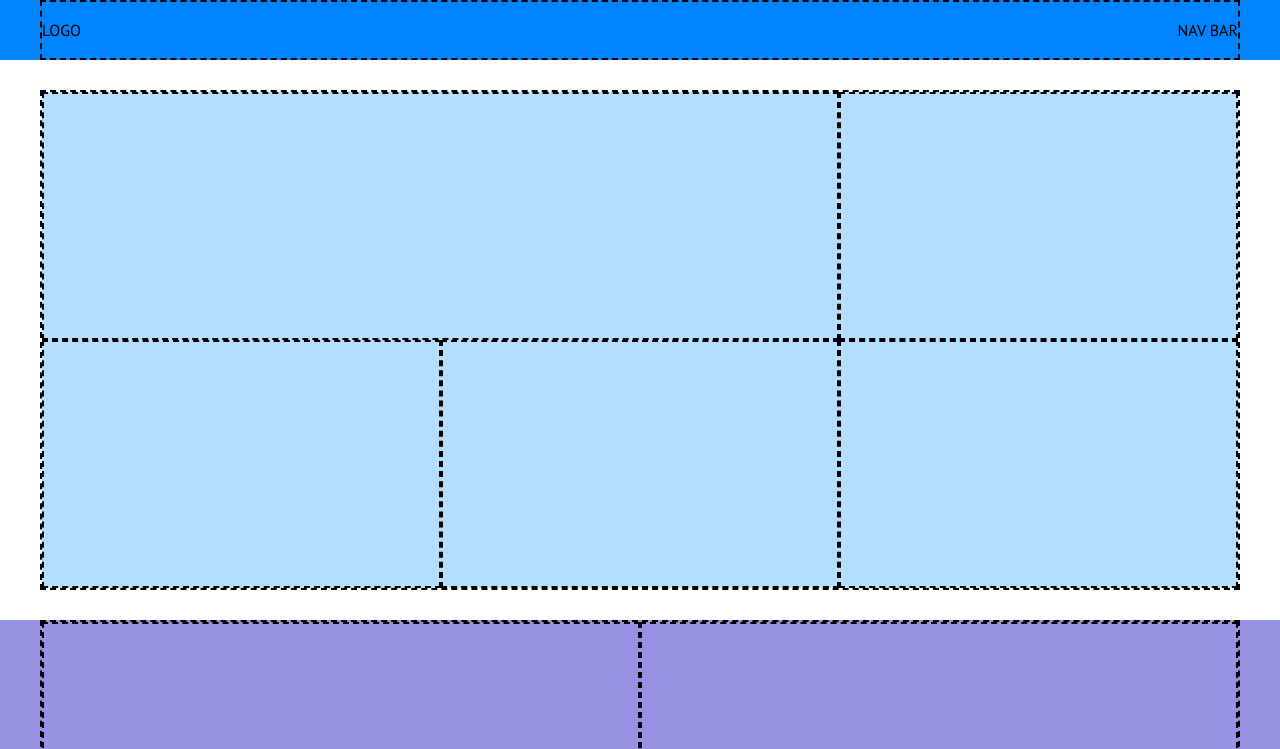
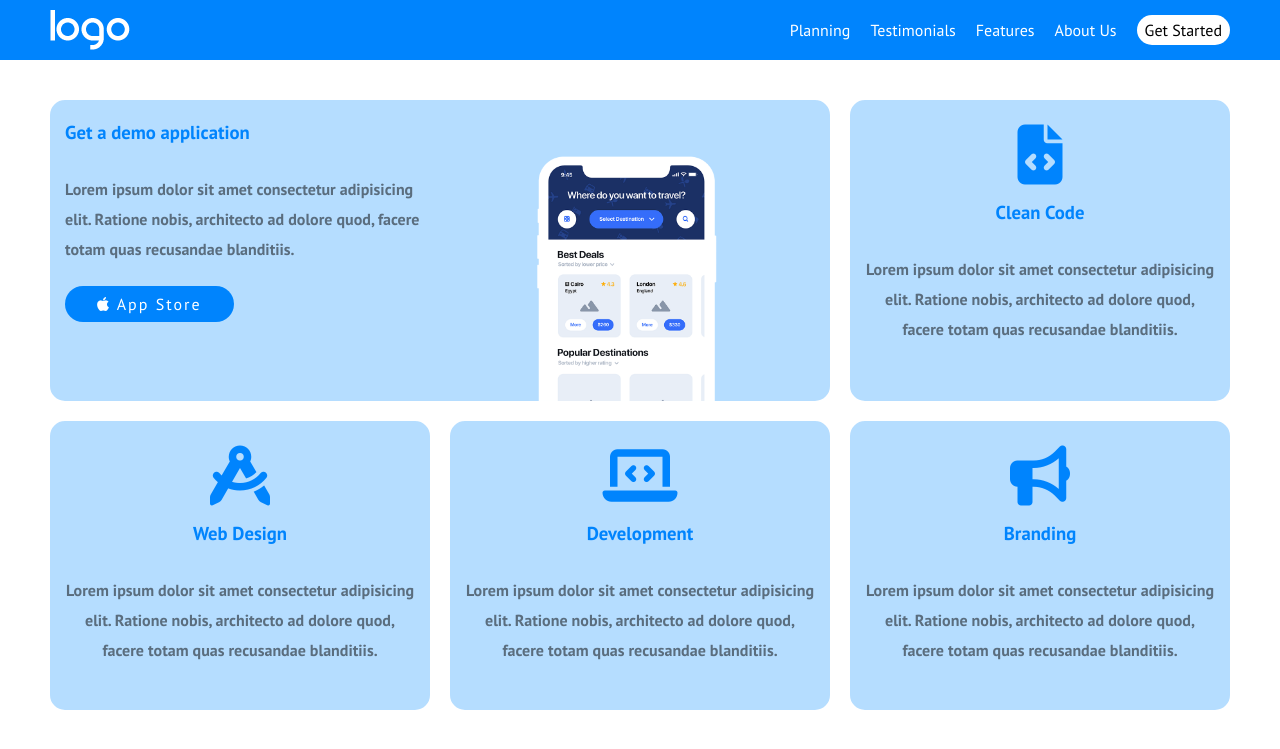
Before and after one commit to NicolaRicci100/htmlcss-responsive-layout, a plain HTML site: page index.html in a window 1280 px wide. Shown: the top 749 px of the page. Drawn offline with Linux system fonts and the light colour scheme.

Commit message:
sezione 1 di main completa

```diff
--- a/css/style.css
+++ b/css/style.css
@@ -22,6 +22,10 @@ body{
 .center{
     text-align: center;
 }
+a{
+    text-decoration: none;
+    color: white;
+}
 
 
 
@@ -40,15 +44,28 @@ header{
     position: sticky;
     top: 0;
 }
-
 header div{
     height: 100%;
     justify-content: space-between;
     align-items: center;
+    padding: 0 10px;
 }
 .menu{
     display: none;
+    color: white;
 }
+.nav-bar{
+    justify-content: space-between;
+    align-items: center;
+    gap: 20px
+}
+.nav-bar a:last-child{
+    color: black;
+    background-color: white;
+    border-radius: 25px;
+    padding: 5px 8px;
+}
+
 
 /* impostazioni di main */
 main section{
@@ -56,14 +73,53 @@ main section{
 }
 .jumbotron{                     /** sezione 1 */
     width: 100%;
+    height: auto;
+    justify-content: center;
 }
-.jumbotron div{
+.jumbotron > div{
     flex-basis:calc(100% / 3);
     background-color: rgb(181,221,255);
+    padding: 15px;
+    border-radius: 25px;
+    border: 10px solid white;
 }
-.jumbotron div:first-child{
+.jumbotron > div:first-child{
     flex-basis: calc(100% / 1.5);
 }
+.phone div{
+    flex-basis: 50%;
+    justify-content: center;
+}
+.phone div img{
+    width: 60%;
+    height: auto;
+    padding-top: 20px;
+    translate: 0 15px;
+}
+.jumbotron h3{
+    color:  rgb(0,132,253);
+    padding-top: 5px;
+}
+.jumbotron p{
+    color:  rgb(90,109,126);
+    line-height: 30px;
+    font-weight: 700;
+    margin: 30px 0;
+}
+.jumbotron a{
+    background-color: rgb(0,132,253);
+    border-radius: 25px;
+    padding: 8px 32px;
+    font-weight: 400;
+    letter-spacing: 2px;
+}
+.big-icon{
+    font-size: 60px;
+    color: rgb(0,132,253);
+    padding: 10px;
+}
+
+
 .violet{                        /** sezione 2 */
     background-color: rgb(151,146,227);
 }
@@ -120,6 +176,10 @@ main section{
     .about-us div:last-child{
         flex-basis: 40%;
     }
+    .phone div{
+        flex-basis: 100%;
+        justify-content: center;
+    }
 }
 
 /* screen 480px */
@@ -143,4 +203,8 @@ main section{
     .about-us div:last-child{
         flex-basis: 30%;
     }
+    .phone div{
+        flex-basis: 100%;
+        justify-content: center;
+    }
 }
--- a/index.html
+++ b/index.html
@@ -6,25 +6,57 @@
         <meta name="viewport" content="width=device-width, initial-scale=1.0">
         <title>Responsive-Layout</title>
         <link href="https://fonts.googleapis.com/css2?family=PT+Sans:ital,wght@0,400;0,700;1,400;1,700&display=swap" rel="stylesheet">
+        <link rel="stylesheet" href="https://cdnjs.cloudflare.com/ajax/libs/font-awesome/6.4.0/css/all.min.css" integrity="sha512-iecdLmaskl7CVkqkXNQ/ZH/XLlvWZOJyj7Yy7tcenmpD1ypASozpmT/E0iPtmFIB46ZmdtAc9eNBvH0H/ZpiBw==" crossorigin="anonymous" referrerpolicy="no-referrer" />
         <link rel="stylesheet" href="css/style.css">
     </head>
     <body>
         <header>
-            <div class="container flex debug">
-                <nav class="logo">LOGO</nav>
-                <nav class="nav-bar">NAV BAR</nav>
-                <nav class="menu">MENU</nav>
+            <div class="container flex">
+                <img src="img/logo.png" alt="logo">
+                <nav class="nav-bar flex">
+                    <a href="#">Planning</a>
+                    <a href="#">Testimonials</a>
+                    <a href="#">Features</a>
+                    <a href="#">About Us</a>
+                    <a href="#">Get Started</a>
+                </nav>
+                <nav class="menu"><i class="fa-solid fa-bars"></i></nav>
             </div>
         </header>
         <main>
             <section class="white">         <!-- sezione 1 -->
                 <div class="container">
-                    <div class="jumbotron fiat flex wrap debug">
-                        <div class="debug"></div>
-                        <div class="debug"></div>
-                        <div class="debug"></div>
-                        <div class="debug"></div>
-                        <div class="debug"></div>
+                    <div class="jumbotron fiat flex wrap">
+                        <div class="phone flex wrap">
+                            <div>
+                                <h3>Get a demo application</h3>
+                                <p>Lorem ipsum dolor sit amet consectetur adipisicing elit. Ratione nobis, architecto ad dolore quod, facere totam quas recusandae blanditiis.</p>
+                                <a href="#"><i class="fa-brands fa-apple"></i>  App Store</a>
+                            </div>
+                            <div class="flex">
+                                <img src="img/phone.png" alt="phone">
+                            </div>
+                        </div>
+                        <div class="center">
+                            <i class="big-icon fa-solid fa-file-code"></i>
+                            <h3>Clean Code</h3>
+                            <p>Lorem ipsum dolor sit amet consectetur adipisicing elit. Ratione nobis, architecto ad dolore quod, facere totam quas recusandae blanditiis.</p>
+                        </div>
+                        <div class="center">
+                            <i class="big-icon fa-solid fa-compass-drafting"></i>
+                            <h3>Web Design</h3>
+                            <p>Lorem ipsum dolor sit amet consectetur adipisicing elit. Ratione nobis, architecto ad dolore quod, facere totam quas recusandae blanditiis.</p>
+                        </div>
+                        <div class="center">
+                            <i class="big-icon fa-solid fa-laptop-code"></i>
+                            <h3>Development</h3>
+                            <p>Lorem ipsum dolor sit amet consectetur adipisicing elit. Ratione nobis, architecto ad dolore quod, facere totam quas recusandae blanditiis.</p>
+                        </div>
+                        <div class="center">
+                            <i class="big-icon fa-solid fa-bullhorn"></i>
+                            <h3>Branding</h3>
+                            <p>Lorem ipsum dolor sit amet consectetur adipisicing elit. Ratione nobis, architecto ad dolore quod, facere totam quas recusandae blanditiis.</p>
+                        </div>
                     </div>
                 </div>
             </section>
```
